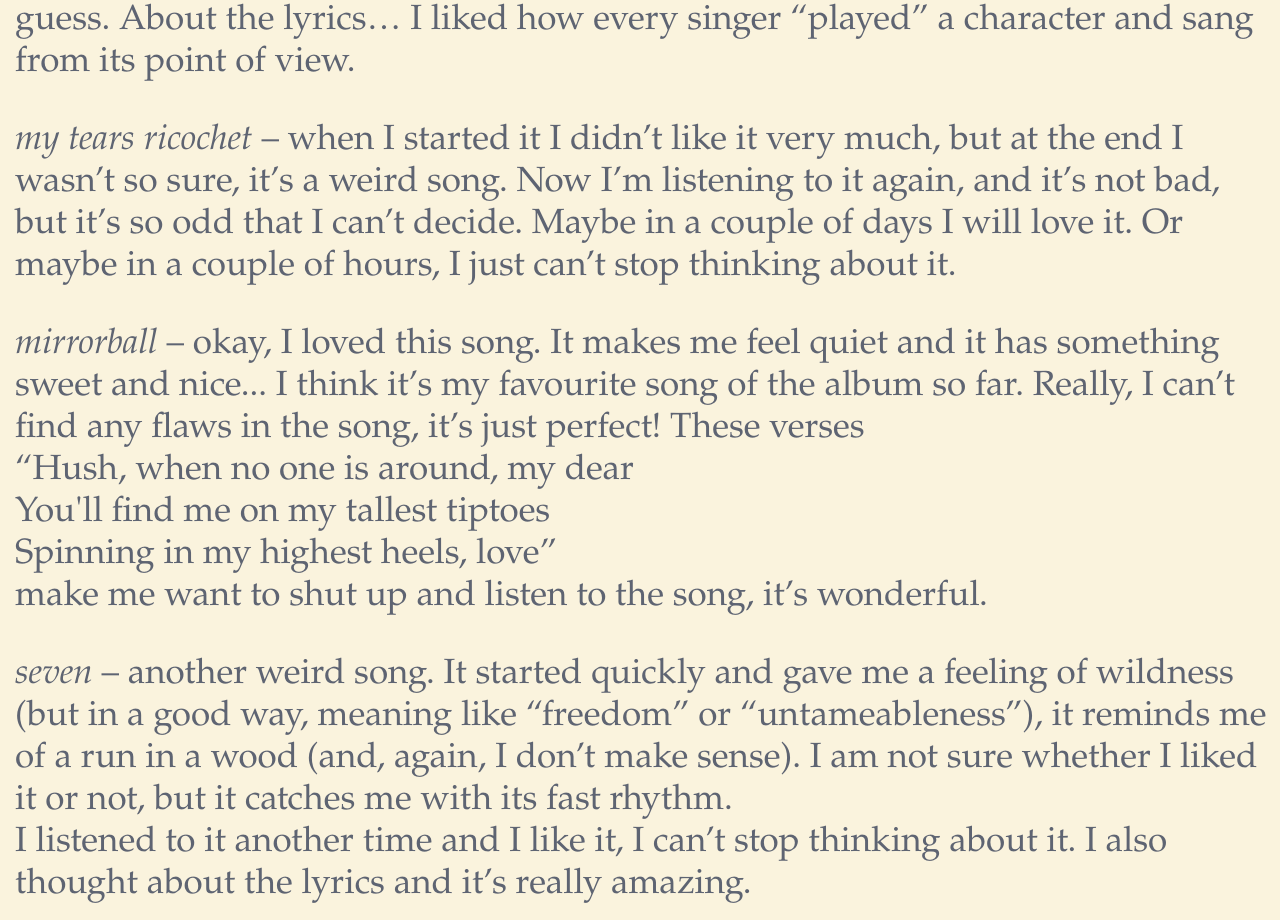
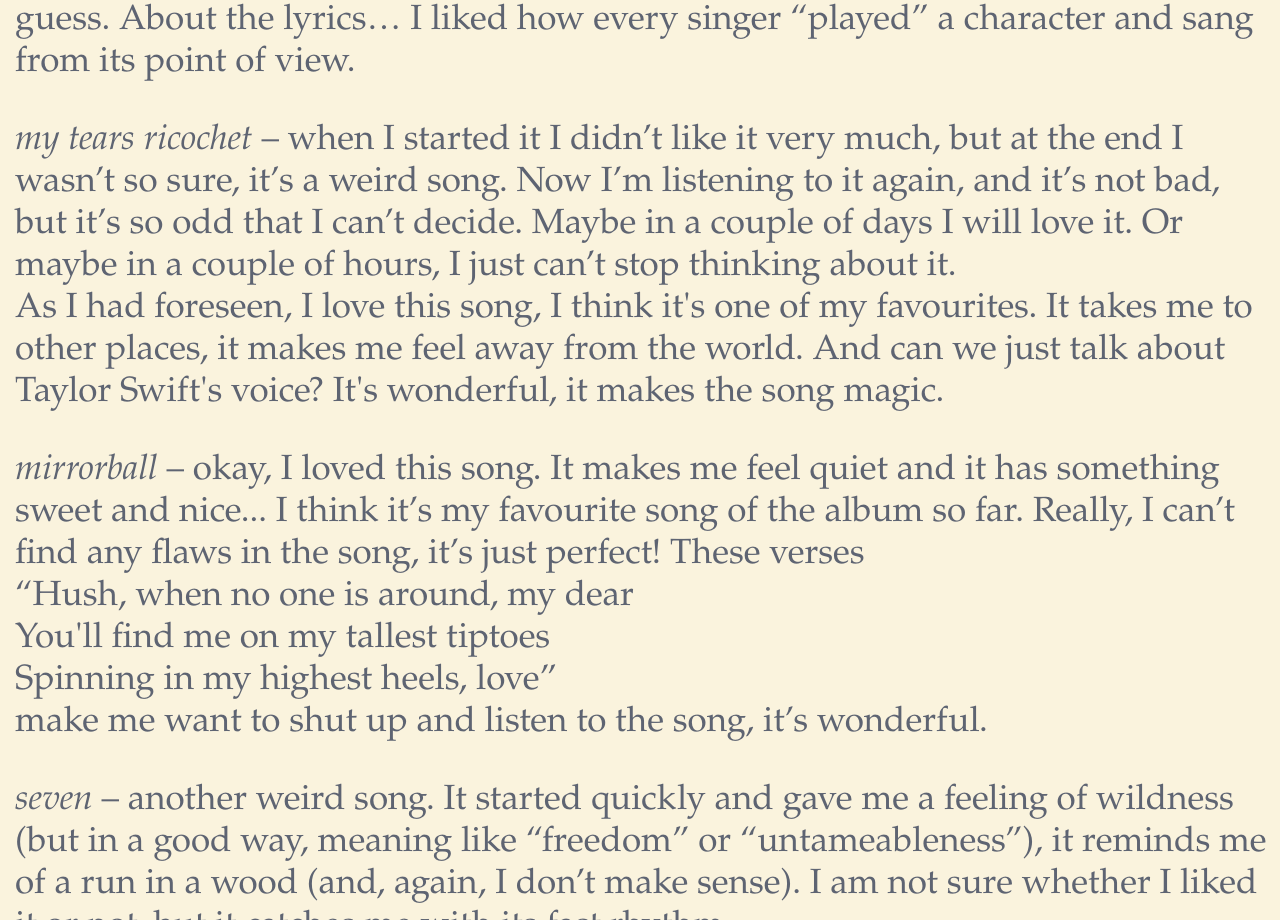
Before and after one commit to just-a-booklover/just-a-bookworm.github.io-columns-july2020, a plain HTML site: page index.html in a window 1280 px wide. Shown: the part 1640-2560 px from the top of the page. Drawn offline with Linux system fonts and the light colour scheme.

Commit message:
Update index.html

```diff
--- a/index.html
+++ b/index.html
@@ -107,7 +107,7 @@
 <p><img src="https://upload.wikimedia.org/wikipedia/commons/thumb/e/ef/TS_folklore_Wordmark.svg/230px-TS_folklore_Wordmark.svg.png" width="300" id="img"><em>cardigan</em> – I was really eager to listen to this track and I absolutely liked it! I saw the official video, and if you haven’t still watched it, go and do it now! The video is really odd, but so is the song (can we talk about the cardigan metaphor?!?!). The lyrics and its meaning resemble that of Taylor Swift’s firsts albums (from <em>Taylor Swift</em> to <em>Speak Now</em>), but with a different music, softer (and I like it so much). I would say that is a really sweet song, very romantic; so far, the album makes me think about rainy days. </p>
 <p><em>the last great american dynasty</em> – until when was told¿ Bill’s death, I didn’t understand what Taylor Swift wanted to pass down. Then I discovered it and… wow! It has something from <em>You need to calm down</em> or maybe from the most critic songs in <em>Reputation</em> but with the slow and quiet music which is characteristic of this album. I loved it from the very beginning.</p>
 <p><em>exile</em> – I have so many things to say about this song. At the beginning I didn’t like it at all. I don’t know why, but I don’t like how male voices sound in a music context, and Bon Iver's one is so low and deep... When Taylor Swift started to sing, I began to like the song much more, but at the end it wasn’t bad: when the two of them were singing together their voices were... odd but in a good way, I guess. About the lyrics… I liked how every singer “played” a character and sang from its point of view.</p>
-<p><em>my tears ricochet</em> – when I started it I didn’t like it very much, but at the end I wasn’t so sure, it’s a weird song. Now I’m listening to it again, and it’s not bad, but it’s so odd that I can’t decide. Maybe in a couple of days I will love it. Or maybe in a couple of hours, I just can’t stop thinking about it.</p>
+<p><em>my tears ricochet</em> – when I started it I didn’t like it very much, but at the end I wasn’t so sure, it’s a weird song. Now I’m listening to it again, and it’s not bad, but it’s so odd that I can’t decide. Maybe in a couple of days I will love it. Or maybe in a couple of hours, I just can’t stop thinking about it.<br> As I had foreseen, I love this song, I think it's one of my favourites. It takes me to other places, it makes me feel away from the world. And can we just talk about Taylor Swift's voice? It's wonderful, it makes the song magic. </p>
 <p><em>mirrorball</em> – okay, I loved this song. It makes me feel quiet and it has something sweet and nice... I think it’s my favourite song of the album so far. Really,  I can’t find any flaws in the song, it’s just perfect! These verses<br>
 <span id=”psmall”>“Hush, when no one is around, my dear<br>
 You'll find me on my tallest tiptoes<br>
```
